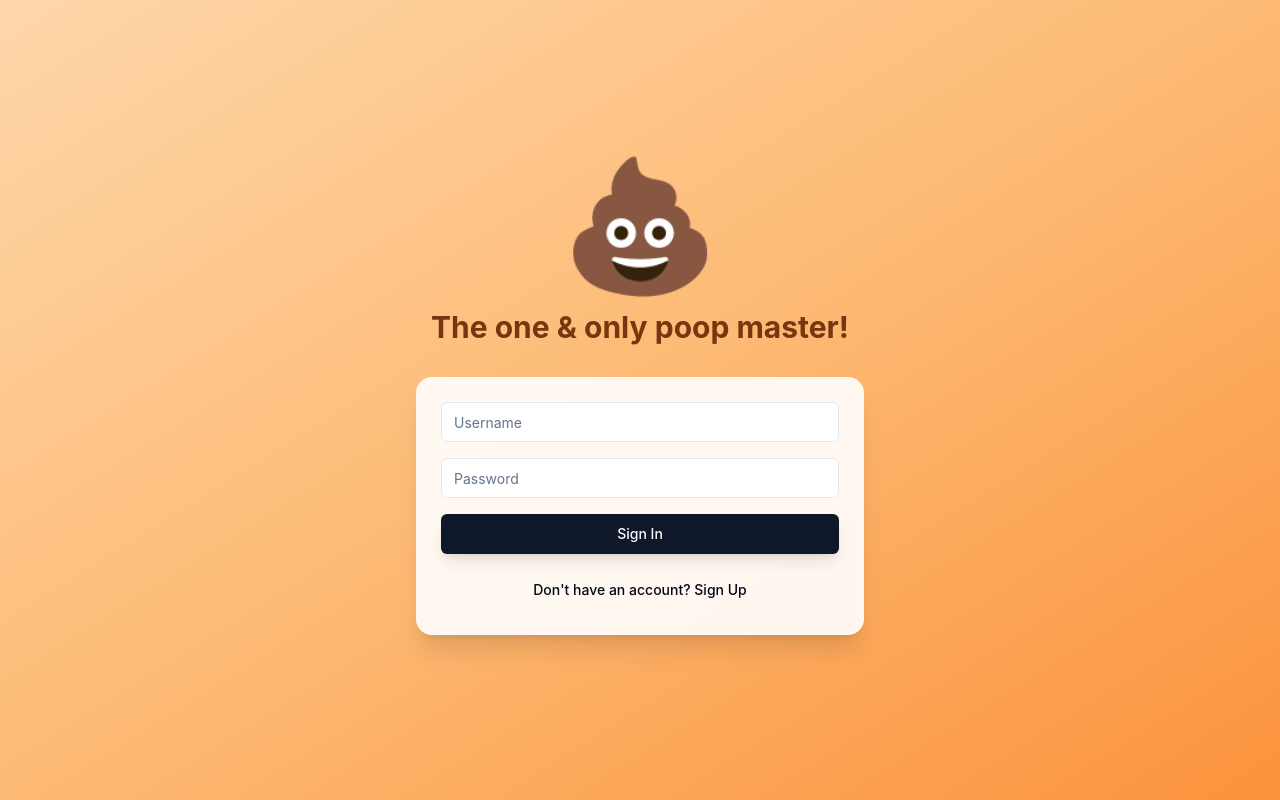
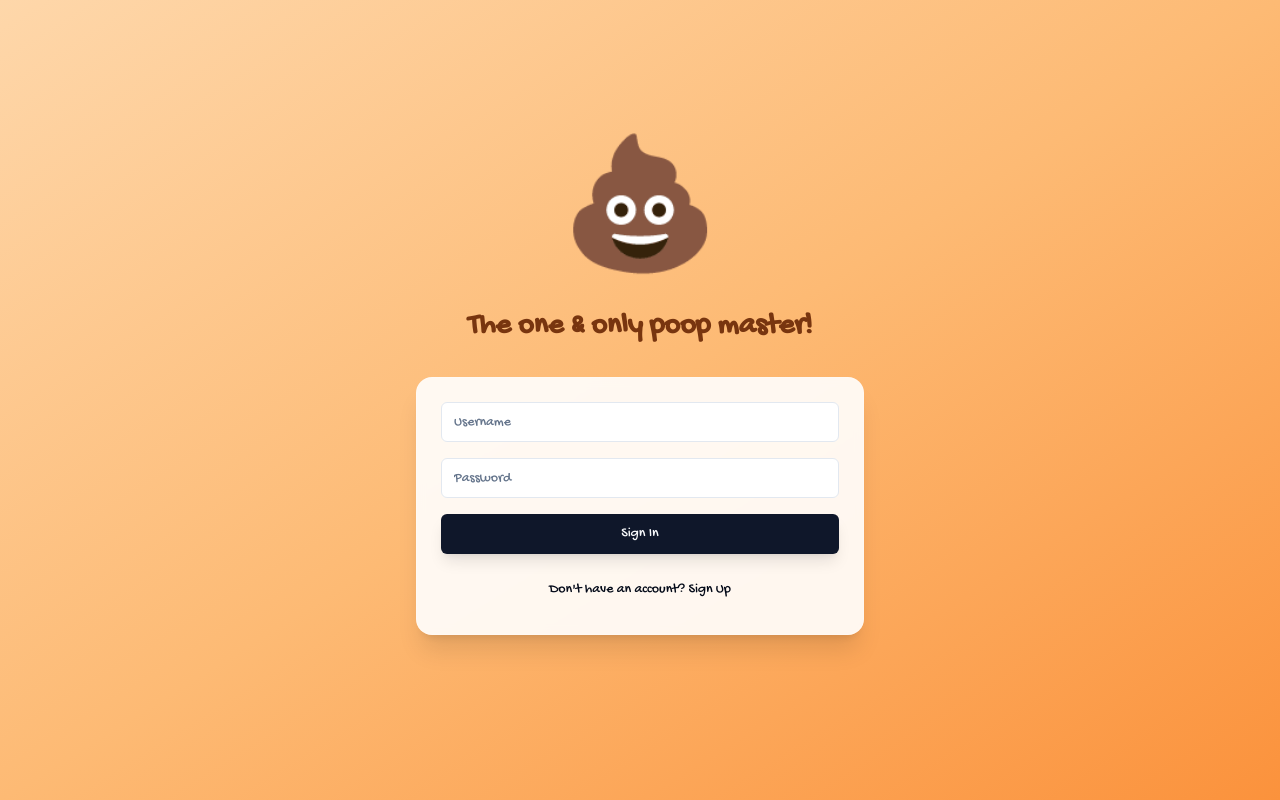
Before and after one commit to Sree-hari-git/poop-score-showdown, a React (Vite) app: page /auth in a window 1280 px wide. Built offline with nearby package versions, Linux system fonts and the light colour scheme.

Commit message:
Refactor: Apply font and poop image
- Updated the application to use the "Gochi Hand" font.
- Replaced the placeholder poop icon with the provided image.
- Ensured the design flow remains consistent with the original mockups.

```diff
--- a/index.html
+++ b/index.html
@@ -1,3 +1,4 @@
+
 <!DOCTYPE html>
 <html lang="en">
   <head>
@@ -15,6 +16,10 @@
     <meta name="twitter:card" content="summary_large_image" />
     <meta name="twitter:site" content="@lovable_dev" />
     <meta name="twitter:image" content="https://lovable.dev/opengraph-image-p98pqg.png" />
+
+    <link rel="preconnect" href="https://fonts.googleapis.com">
+    <link rel="preconnect" href="https://fonts.gstatic.com" crossorigin>
+    <link href="https://fonts.googleapis.com/css2?family=Gochi+Hand&display=swap" rel="stylesheet">
   </head>
 
   <body>
--- a/src/components/PoopMascot.tsx
+++ b/src/components/PoopMascot.tsx
@@ -4,15 +4,32 @@ import React from 'react';
 interface PoopMascotProps {
   size?: 'sm' | 'md' | 'lg' | 'xl';
   animate?: boolean;
+  useImage?: boolean;
 }
 
-const PoopMascot: React.FC<PoopMascotProps> = ({ size = 'lg', animate = false }) => {
+const PoopMascot: React.FC<PoopMascotProps> = ({
+  size = 'lg',
+  animate = false,
+  useImage = false
+}) => {
   const sizeClasses = {
-    sm: 'text-4xl',
-    md: 'text-6xl',
-    lg: 'text-8xl',
-    xl: 'text-9xl'
+    sm: useImage ? 'w-16 h-16' : 'text-4xl',
+    md: useImage ? 'w-24 h-24' : 'text-6xl',
+    lg: useImage ? 'w-32 h-32' : 'text-8xl',
+    xl: useImage ? 'w-40 h-40' : 'text-9xl'
   };
+
+  if (useImage) {
+    return (
+      <div className={`${sizeClasses[size]} ${animate ? 'animate-bounce' : ''} select-none`}>
+        <img
+          src="/lovable-uploads/0c57f8cb-1f68-4a3c-a389-84ba4e5a8046.png"
+          alt="Poop Mascot"
+          className="w-full h-full object-contain"
+        />
+      </div>
+    );
+  }
 
   return (
     <div className={`${sizeClasses[size]} ${animate ? 'animate-bounce' : ''} select-none`}>
--- a/src/index.css
+++ b/src/index.css
@@ -51,17 +51,17 @@
 
   body {
     @apply bg-gradient-to-br from-orange-200 via-orange-300 to-orange-400 text-foreground min-h-screen;
-    font-family: 'Inter', -apple-system, BlinkMacSystemFont, sans-serif;
+    font-family: 'Gochi Hand', cursive;
   }
 }
 
 @layer components {
   .poop-button {
-    @apply bg-amber-900 hover:bg-amber-800 text-white font-medium py-3 px-6 rounded-full transition-all duration-200 shadow-lg hover:shadow-xl;
+    @apply bg-amber-900 hover:bg-amber-800 text-white font-medium py-3 px-6 rounded-full transition-all duration-200 shadow-lg hover:shadow-xl font-gochi text-lg;
   }
 
   .poop-button-secondary {
-    @apply bg-white hover:bg-gray-50 text-amber-900 font-medium py-3 px-6 rounded-full transition-all duration-200 shadow-lg hover:shadow-xl border-2 border-amber-900;
+    @apply bg-white hover:bg-gray-50 text-amber-900 font-medium py-3 px-6 rounded-full transition-all duration-200 shadow-lg hover:shadow-xl border-2 border-amber-900 font-gochi text-lg;
   }
 
   .poop-card {
@@ -71,4 +71,16 @@
   .poop-gradient {
     @apply bg-gradient-to-br from-orange-200 via-orange-300 to-orange-400;
   }
+
+  .poop-title {
+    @apply font-gochi text-3xl md:text-4xl lg:text-5xl font-bold text-amber-900;
+  }
+
+  .poop-subtitle {
+    @apply font-gochi text-xl md:text-2xl text-amber-800;
+  }
+
+  .poop-text {
+    @apply font-gochi text-lg text-amber-700;
+  }
 }
--- a/tailwind.config.ts
+++ b/tailwind.config.ts
@@ -1,3 +1,4 @@
+
 import type { Config } from "tailwindcss";
 
 export default {
@@ -18,6 +19,9 @@ export default {
 			}
 		},
 		extend: {
+			fontFamily: {
+				'gochi': ['Gochi Hand', 'cursive'],
+			},
 			colors: {
 				border: 'hsl(var(--border))',
 				input: 'hsl(var(--input))',
```
Also changed, not shown: public/lovable-uploads/0c57f8cb-1f68-4a3c-a389-84ba4e5a8046.png (added).
